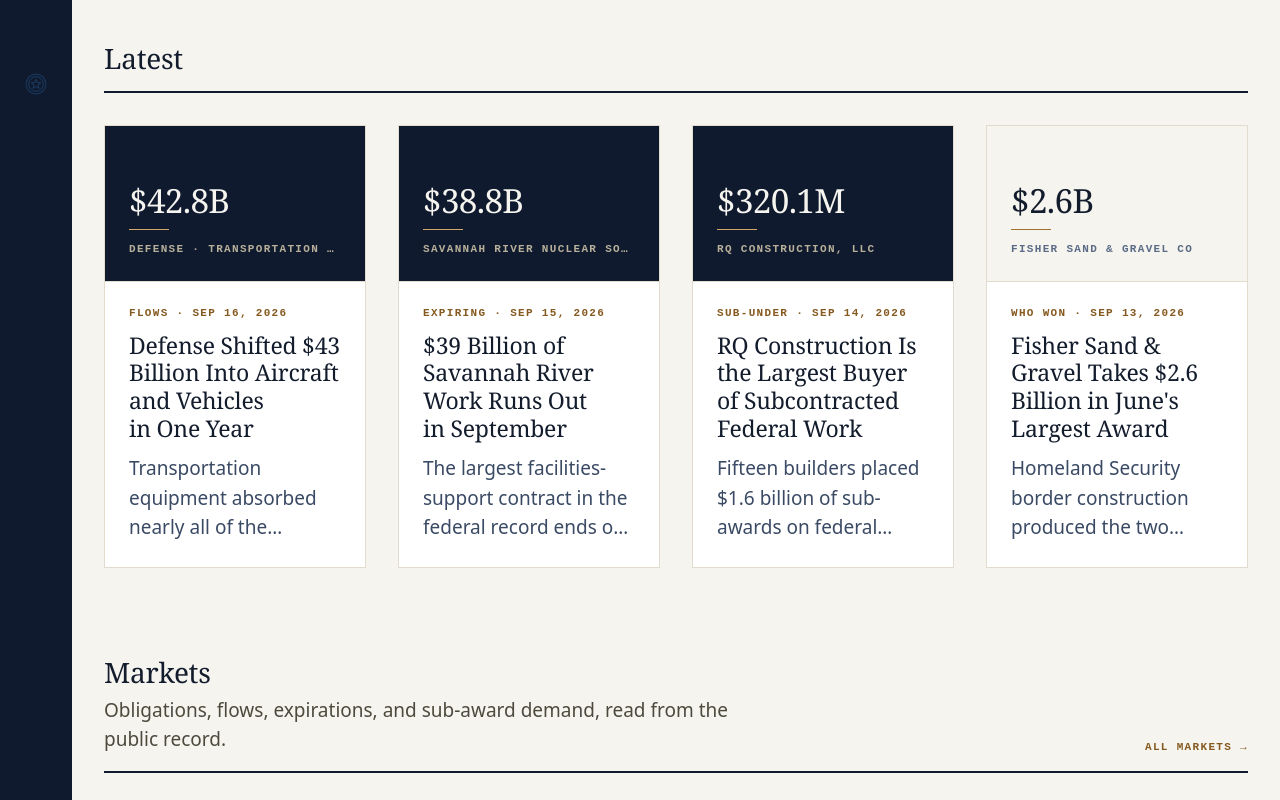
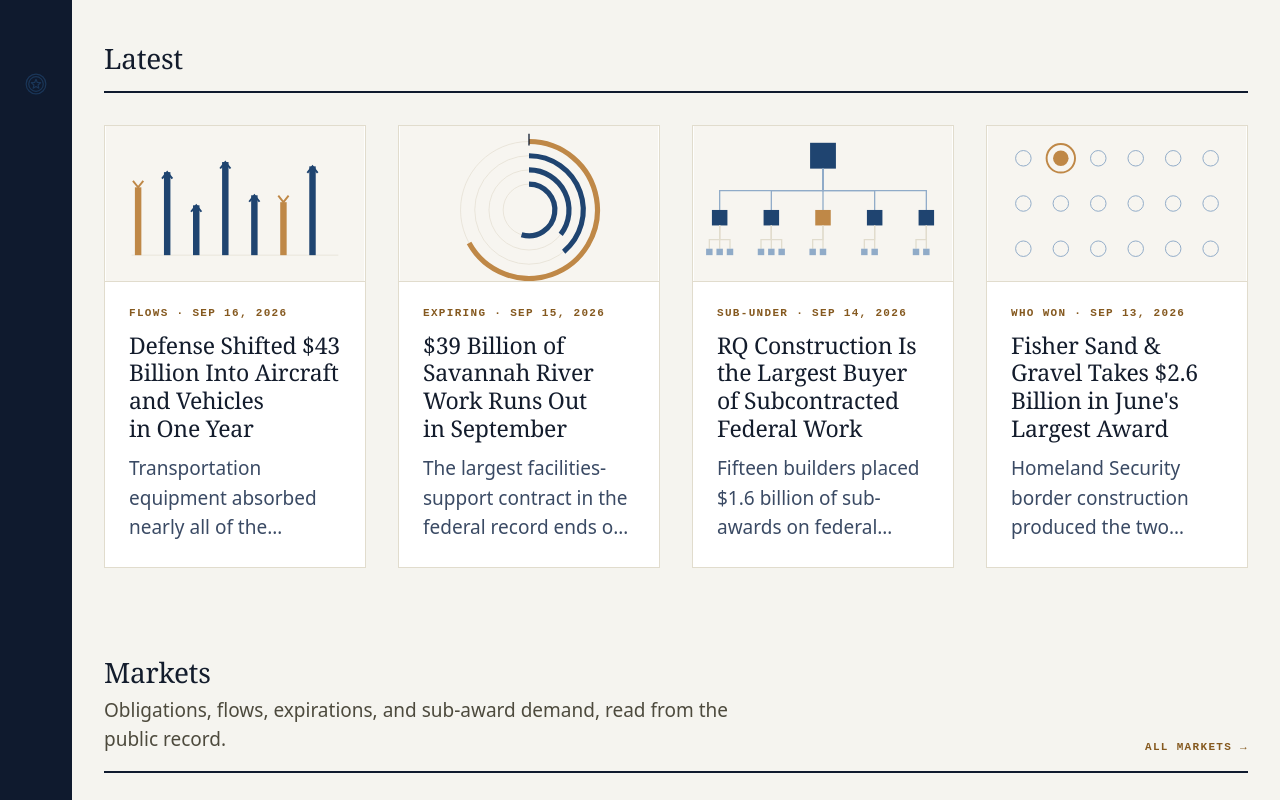
Before and after one commit to bencrane/gc-home-v1, a React (Vite) app: page / in a window 1280 px wide. Shown: the part 680-1480 px from the top of the page. Built offline with nearby package versions, Linux system fonts and the light colour scheme.

Commit message:
Revert "style(design): FINDING-009 — card wells are typographic figure wells (key figure from the piece's data, field by section); generated shape art removed"
This reverts commit 5c05eec4917624f8638bb024eadaaacf293681c4.

```diff
--- /dev/null
+++ b/src/components/editorial/Art.tsx
@@ -0,0 +1,83 @@
+import type { Piece, Format } from "@/content/types"
+
+/** Abstract card art. Deterministic from the slug, motif from the format, palette from DESIGN.md.
+ *  Flat geometry only: no gradients, no shadows. Schema: viewBox 400×240, paper ground, one navy
+ *  structure, one copper mark. */
+const NAVY = "#1f4470", INK = "#0f1a2e", NAVY3 = "#90abc8", COPPER = "#bf8847", LINE = "#e1dccd"
+
+function rng(seed: string) {
+  let h = 2166136261
+  for (const c of seed) { h ^= c.charCodeAt(0); h = Math.imul(h, 16777619) }
+  return () => { h ^= h << 13; h ^= h >>> 17; h ^= h << 5; return ((h >>> 0) % 10000) / 10000 }
+}
+
+const MOTIF: Record<Format, (r: () => number) => string> = {
+  record: (r) => {
+    const rows = 9, out: string[] = []
+    for (let i = 0; i < rows; i++) {
+      const w = 60 + r() * 280 * (1 - i / rows) ** 1.3
+      out.push(`<rect x="40" y="${28 + i * 22}" width="${w.toFixed(0)}" height="10" fill="${i === 0 ? COPPER : NAVY}" opacity="${i === 0 ? 1 : 0.9 - i * 0.07}"/>`)
+    }
+    return out.join("")
+  },
+  flows: (r) => {
+    const out: string[] = [`<line x1="40" y1="200" x2="360" y2="200" stroke="${LINE}"/>`]
+    for (let i = 0; i < 7; i++) {
+      const x = 50 + i * 45, h = 40 + r() * 120, up = r() > 0.35
+      out.push(`<path d="M${x} 200 L${x} ${200 - h}" stroke="${up ? NAVY : COPPER}" stroke-width="10"/>`)
+      out.push(`<path d="M${x - 8} ${200 - h + (up ? 10 : -10)} L${x} ${200 - h} L${x + 8} ${200 - h + (up ? 10 : -10)}" fill="none" stroke="${up ? NAVY : COPPER}" stroke-width="3"/>`)
+    }
+    return out.join("")
+  },
+  expiring: (r) => {
+    const cx = 200, cy = 130, out: string[] = []
+    for (let i = 0; i < 4; i++) {
+      const rad = 40 + i * 22, sweep = 0.35 + r() * 0.55, a = Math.PI * 2 * sweep
+      const x = cx + rad * Math.cos(-Math.PI / 2 + a), y = cy + rad * Math.sin(-Math.PI / 2 + a)
+      out.push(`<circle cx="${cx}" cy="${cy}" r="${rad}" fill="none" stroke="${LINE}"/>`)
+      out.push(`<path d="M${cx} ${cy - rad} A${rad} ${rad} 0 ${sweep > 0.5 ? 1 : 0} 1 ${x.toFixed(1)} ${y.toFixed(1)}" fill="none" stroke="${i === 3 ? COPPER : NAVY}" stroke-width="8"/>`)
+    }
+    out.push(`<line x1="${cx}" y1="${cy - 118}" x2="${cx}" y2="${cy - 100}" stroke="${INK}" stroke-width="2"/>`)
+    return out.join("")
+  },
+  subunder: (r) => {
+    const out: string[] = [`<rect x="180" y="26" width="40" height="40" fill="${NAVY}"/>`]
+    const n = 4 + Math.floor(r() * 3)
+    for (let i = 0; i < n; i++) {
+      const x = 40 + (i * 320) / (n - 1)
+      out.push(`<path d="M200 66 L200 100 L${x} 100 L${x} 130" fill="none" stroke="${NAVY3}" stroke-width="2"/>`)
+      out.push(`<rect x="${x - 12}" y="130" width="24" height="24" fill="${i === Math.floor(n / 2) ? COPPER : NAVY}"/>`)
+      const m = 1 + Math.floor(r() * 3)
+      for (let j = 0; j < m; j++) {
+        const xx = x - 16 + j * 16
+        out.push(`<path d="M${x} 154 L${x} 176 L${xx} 176 L${xx} 190" fill="none" stroke="${LINE}" stroke-width="2"/>`)
+        out.push(`<rect x="${xx - 5}" y="190" width="10" height="10" fill="${NAVY3}"/>`)
+      }
+    }
+    return out.join("")
+  },
+  wage: (r) => {
+    let y = 170, d = `M40 ${y}`
+    const out: string[] = []
+    for (let i = 0; i < 8; i++) { const x = 40 + (i + 1) * 40; y = Math.max(50, Math.min(190, y + (r() - 0.5) * 60)); d += ` L${x - 40} ${y} L${x} ${y}` }
+    out.push(`<line x1="40" y1="120" x2="360" y2="120" stroke="${COPPER}" stroke-width="3" stroke-dasharray="6 6"/>`)
+    out.push(`<path d="${d}" fill="none" stroke="${NAVY}" stroke-width="6"/>`)
+    return out.join("")
+  },
+  whowon: (r) => {
+    const out: string[] = []
+    for (let row = 0; row < 3; row++) for (let col = 0; col < 6; col++) {
+      const x = 55 + col * 58, y = 50 + row * 70, big = row === 0 && col === Math.floor(r() * 6)
+      out.push(`<circle cx="${x}" cy="${y}" r="${big ? 22 : 12}" fill="none" stroke="${big ? COPPER : NAVY3}" stroke-width="${big ? 3 : 1.5}"/>`)
+      if (big) out.push(`<circle cx="${x}" cy="${y}" r="12" fill="${COPPER}"/>`)
+    }
+    return out.join("")
+  },
+}
+
+export function Art({ piece, className }: { piece: Piece; className?: string }) {
+  const body = MOTIF[piece.format](rng(piece.slug))
+  return (
+    <svg viewBox="0 0 400 240" aria-hidden="true" focusable="false" className={className} xmlns="http://www.w3.org/2000/svg" dangerouslySetInnerHTML={{ __html: `<rect width="400" height="240" fill="#f7f5f0"/>${body}` }} />
+  )
+}
--- a/src/components/editorial/FigureWell.tsx
+++ /dev/null
@@ -1,35 +0,0 @@
-import type { Piece, FiguresSpec, LedgerSpec, ChartSpec } from "@/content/types"
-import { money, count, hourly } from "@/lib/format"
-
-const fmt = { money, count, hourly, date: (v: unknown) => String(v) } as const
-
-/** The card well: the piece's key figure, set large, on a field by section.
- *  Markets → ink field, paper figure. Briefings → paper field, ink figure. Copper rule under the figure. */
-export function keyFigure(piece: Piece): { value: string; label: string } | null {
-  const figs = piece.body.find((b): b is FiguresSpec => b.kind === "figures")
-  if (figs && figs.figures[0]) return { value: figs.figures[0].value, label: figs.figures[0].label }
-  const led = piece.body.find((b): b is LedgerSpec => b.kind === "ledger")
-  if (led && led.data.rows[0]) {
-    const f = fmt[led.valueFormat] as (v: unknown) => string
-    return { value: f(led.data.rows[0][led.value]), label: String(led.data.rows[0][led.label] ?? led.heading) }
-  }
-  const ch = piece.body.find((b): b is ChartSpec => b.kind === "chart")
-  if (ch && ch.data.rows[0]) return { value: money(Number(ch.data.rows[0][ch.series[0].column])), label: String(ch.data.rows[0][ch.category]) }
-  return null
-}
-
-export function FigureWell({ piece, className }: { piece: Piece; className?: string }) {
-  const k = keyFigure(piece)
-  const ink = piece.section === "markets"
-  return (
-    <div className={"flex h-full w-full flex-col justify-end p-6 " + (ink ? "bg-navy-900 text-background" : "bg-background text-foreground") + (className ? " " + className : "")} aria-hidden>
-      {k && (
-        <>
-          <p className="figures-display truncate text-[clamp(2rem,2.6vw,2.75rem)] leading-none">{k.value}</p>
-          <div className={"mt-3 h-px w-10 " + (ink ? "bg-copper-300" : "bg-copper-500")} />
-          <p className={"mt-3 truncate font-mono text-mono-label uppercase " + (ink ? "text-slate-300" : "text-foreground-subtle")}>{k.label}</p>
-        </>
-      )}
-    </div>
-  )
-}
--- a/src/components/editorial/PieceCard.tsx
+++ b/src/components/editorial/PieceCard.tsx
@@ -3,7 +3,7 @@
 import { Heading, MonoLabel } from "@/components/primitives"
 import { dateShort } from "@/lib/format"
 import { Visual } from "./Visual"
-import { FigureWell } from "./FigureWell"
+import { Art } from "./Art"
 import { cn } from "@/lib/cn"
 
 type Props = { piece: Piece; variant?: "card" | "row" | "lead"; className?: string }
@@ -41,7 +41,7 @@
 
   return (
     <article className={cn("flex flex-col border border-line bg-surface", className)}>
-      <Link to={href} aria-hidden tabIndex={-1} className="block aspect-[5/3] overflow-hidden border-b border-line"><FigureWell piece={piece} /></Link>
+      <Link to={href} aria-hidden tabIndex={-1} className="block aspect-[5/3] overflow-hidden border-b border-line"><Art piece={piece} className="block h-full w-full" /></Link>
       <div className="flex flex-1 flex-col p-6">
         {meta}
         <Link to={href} className="group mt-3 block"><Heading level={3} className="transition-colors group-hover:text-navy-600">{piece.title}</Heading></Link>
--- a/src/components/editorial/Visual.tsx
+++ b/src/components/editorial/Visual.tsx
@@ -4,12 +4,16 @@
 import { ensureTheme } from "@/lib/echarts-theme"
 import { money, count, hourly, dateShort } from "@/lib/format"
 import { MonoLabel } from "@/components/primitives"
+import { Art } from "./Art"
+import { activeVariant } from "@/lib/variant"
 
 const fmt = { money, count, hourly, date: (v: unknown) => dateShort(String(v)) } as const
 
 /** The card visual: derived from the piece's first data block, never a stock image.
  *  figures → the lead figure large; ledger → top rows as a compact bar list; chart → small bars. */
 export function Visual({ piece, size = "card" }: { piece: Piece; size?: "card" | "lead" | "strip" }) {
+  const mode = piece.visual ?? activeVariant().cardVisual ?? "data"
+  if (size === "card" && mode === "art") return <Art piece={piece} className="block h-full w-full" />
   const blocks = piece.body.filter((b): b is LedgerSpec | ChartSpec | FiguresSpec => b.kind === "ledger" || b.kind === "chart" || b.kind === "figures")
   const block = blocks[0]
   if (!block) return null
--- a/src/content/types.ts
+++ b/src/content/types.ts
@@ -45,5 +45,7 @@
   formatName: string
   publishedAt: string
   byline: string
+  /** Card visual override; default follows the active variant. */
+  visual?: "data" | "art"
   body: Block[]
 }
--- a/src/variants.ts
+++ b/src/variants.ts
@@ -1,7 +1,7 @@
 /** Design variants under comparison. Each id maps to `html[data-variant="<id>"]` overrides in
  *  src/variants.css. "base" is the committed world in DESIGN.md with no overrides. Add a variant
  *  here and a CSS block there; the gallery picks it up. */
-export type Variant = { id: string; name: string; summary: string; changes: string[] }
+export type Variant = { id: string; name: string; summary: string; changes: string[]; cardVisual?: "data" | "art" }
 
 export const VARIANTS: Variant[] = [
   {
```
Also changed, not shown: 1 other file (tests, documents, lock files or other folders).
